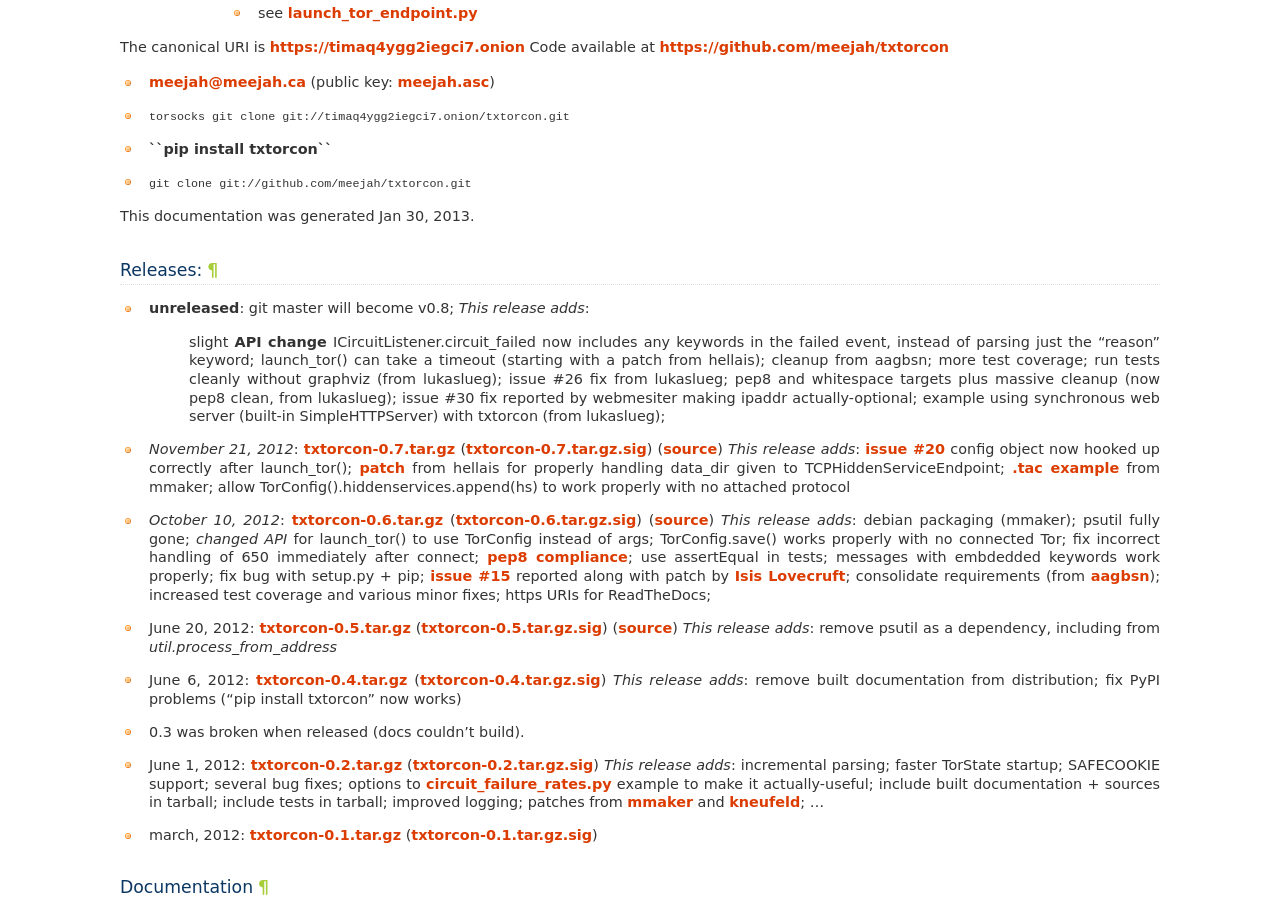
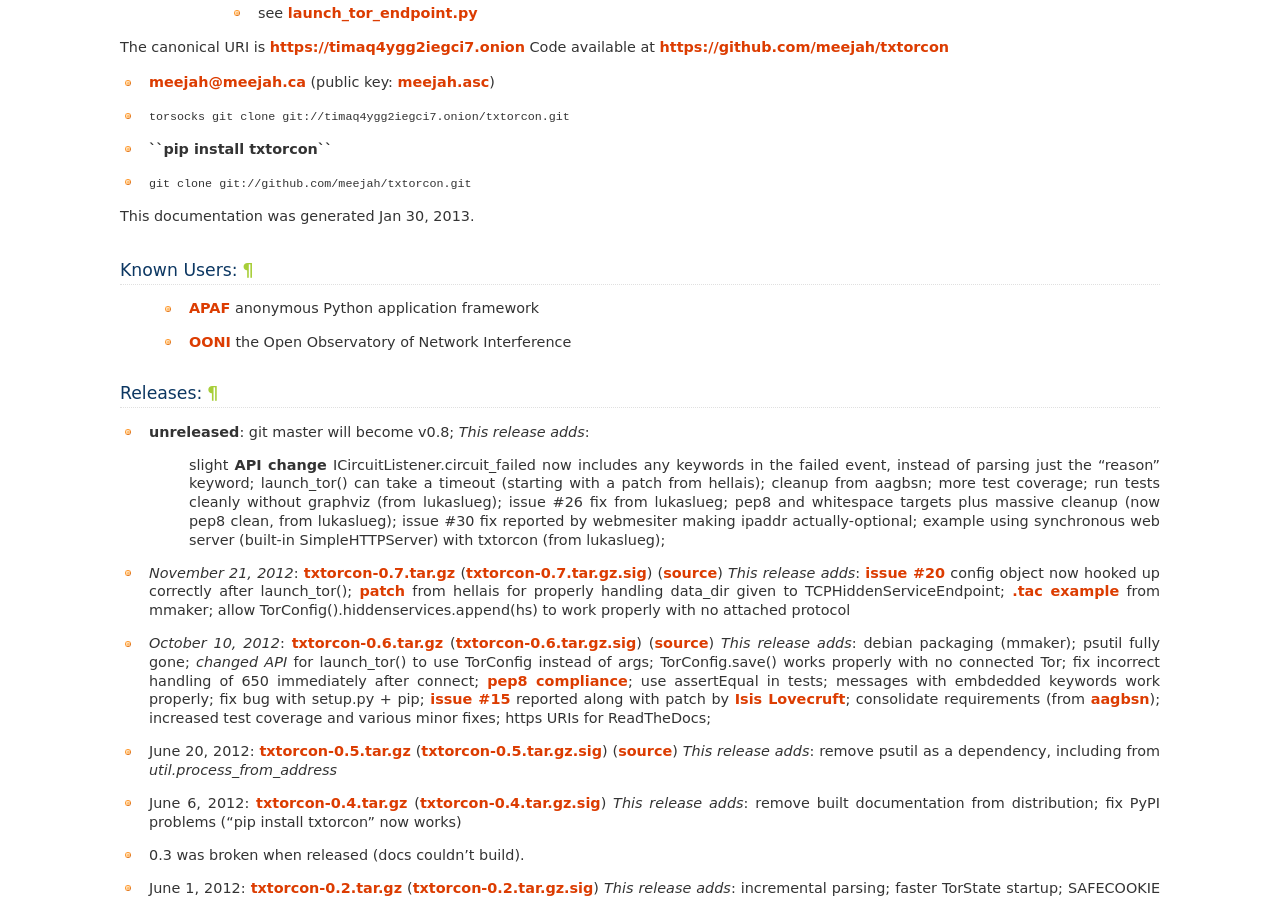
Before and after one commit to meejah/txtorcon, a Sphinx documentation site: the page built from docs/index.rst, in a window 1280 px wide and 900 px high, scrolled down 768 px. Built offline with Sphinx 7.4.7, drawn with Linux system fonts in a browser that asks for light colours; pages that are not in the unit, such as notebooks, are missing from menus.

Commit message:
add known users

```diff
--- a/docs/index.rst
+++ b/docs/index.rst
@@ -44,6 +44,12 @@
 - ``git clone git://github.com/meejah/txtorcon.git``
 
 This documentation was generated |today|.
+
+Known Users:
+------------
+
+ - `APAF <https://github.com/globaleaks/APAF>`_ anonymous Python application framework
+ - `OONI <https://ooni.torproject.org/>`_ the Open Observatory of Network Interference
 
 Releases:
 ---------
```
